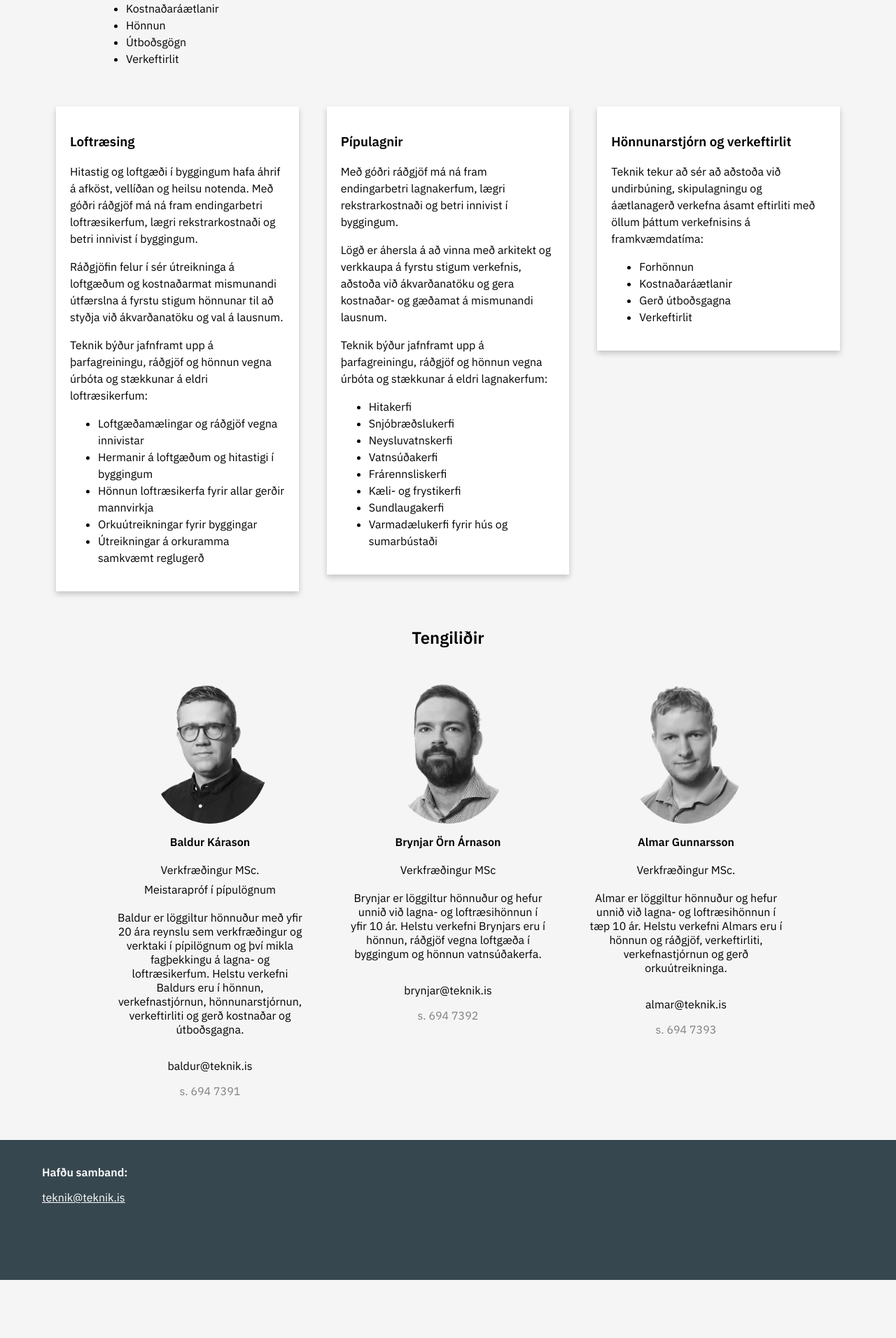
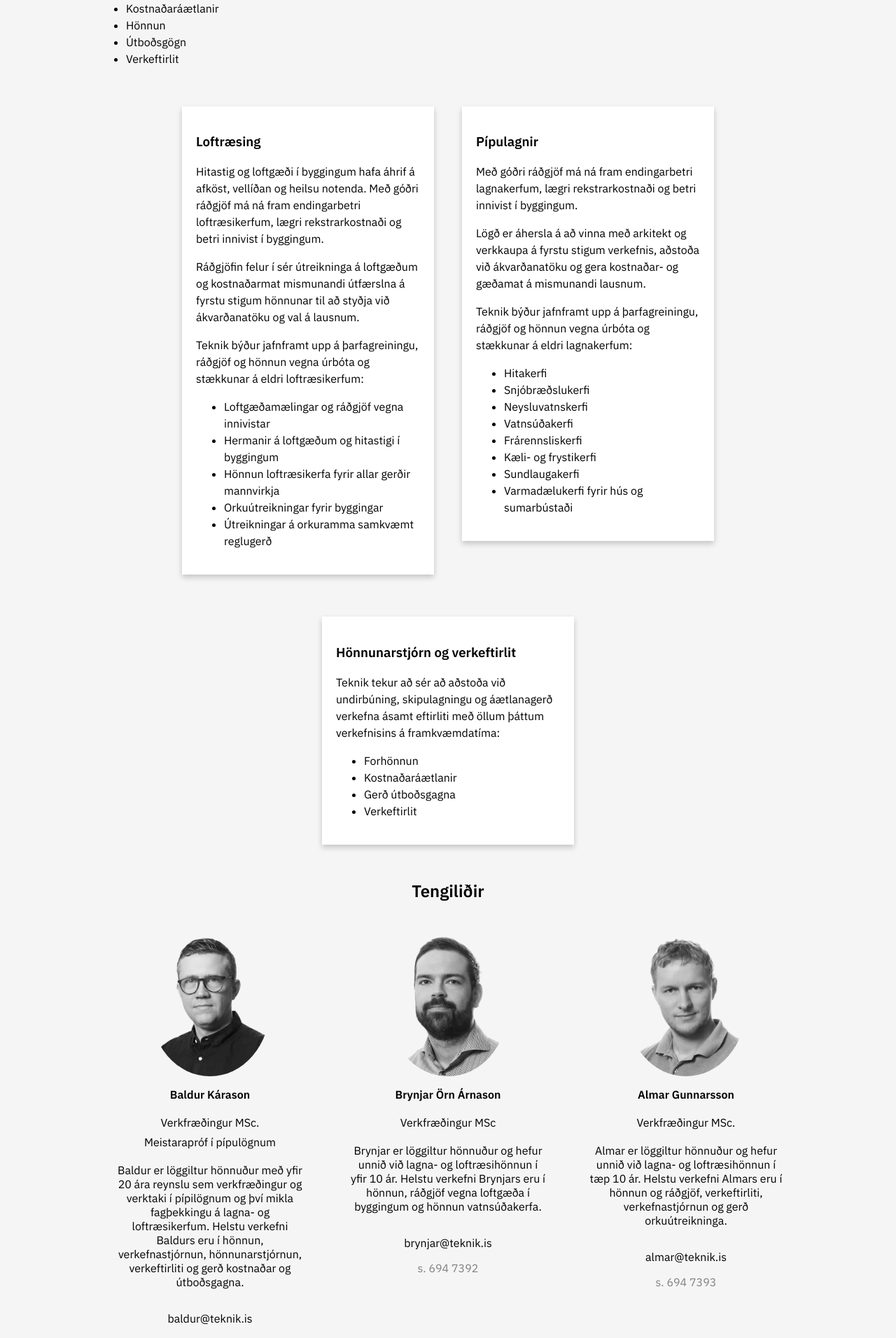
Before and after one commit to arnibarnason/teknik, a React (Create React App) app: page / in a window 1280 px wide. Shown: the part 1108-3020 px from the top of the page at 70% size. Before the commit the page ends 2937 px from the top, so only its background shows below. Built offline with nearby package versions, Linux system fonts and the light colour scheme.

Commit message:
Minor styling

```diff
--- a/src/components/Content/index.module.css
+++ b/src/components/Content/index.module.css
@@ -1,5 +1,6 @@
 .cardsContainer {
   display: flex;
+  flex-wrap: wrap;
   justify-content: center;
   align-items: start;
 }
--- a/src/components/ContentCard/index.module.css
+++ b/src/components/ContentCard/index.module.css
@@ -5,6 +5,7 @@
   justify-content: center;
   margin: 20px;
   margin-top: 40px;
+  min-width: 300px;
 }
 
 .cardWrapper {
@@ -16,5 +17,5 @@
 .content {
   line-height: 24px;
   /* text-align: center; */
-  max-width: 400px;
+  max-width: 320px;
 }
--- a/src/components/Footer/index.module.css
+++ b/src/components/Footer/index.module.css
@@ -1,7 +1,7 @@
 .footerContainer {
   min-height: 200px;
   width: 100%;
-  background-color: #37474f;
+  background-color: var(--primary);
   color: white;
 }
 
```
